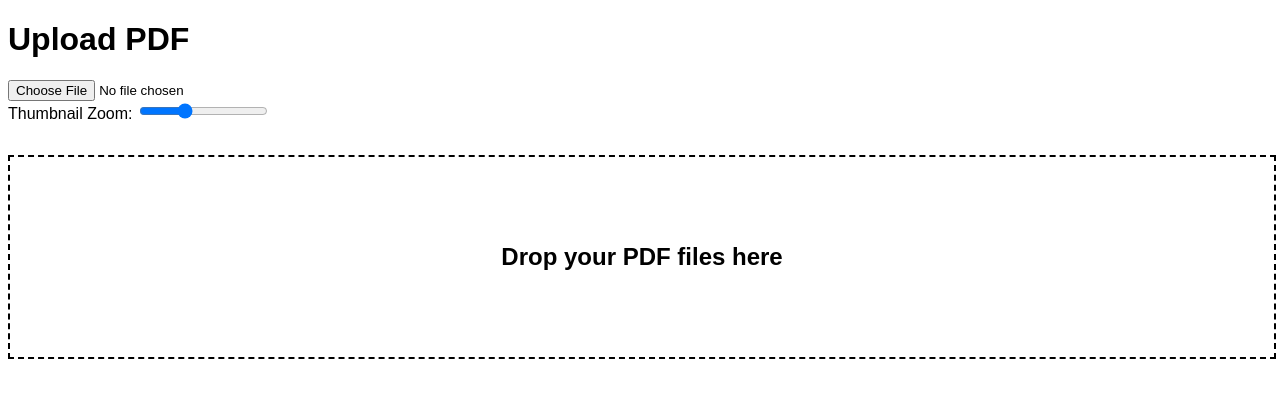
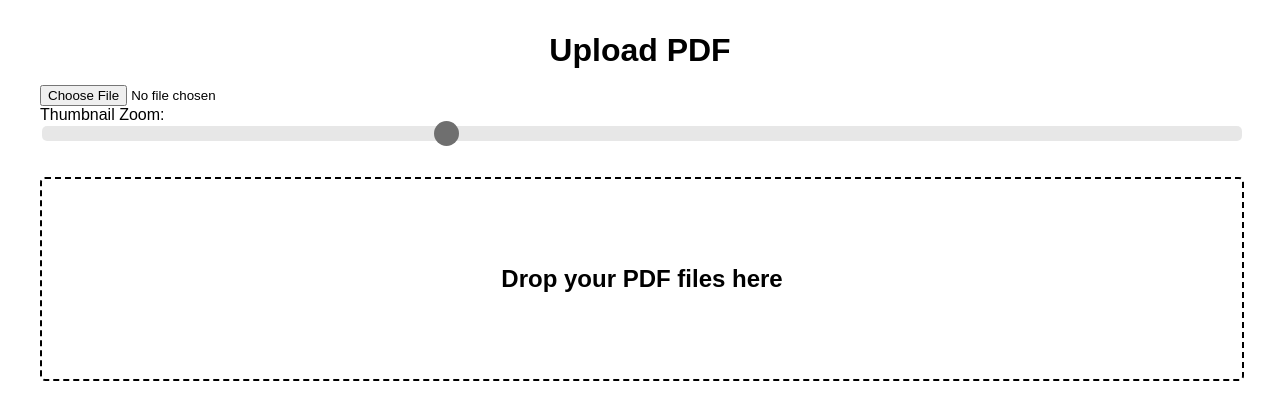
Before and after one commit to kaztraz/DocumentSlicerDicer, a Flask app: page / in a window 1280 px wide. Shown: the top 420 px of the page. Run offline with Flask 3, Linux system fonts and the light colour scheme; some libraries are stand-ins or nearby versions.

Commit message:
Some styling changes, uplaod works

```diff
--- a/static/scripts/main.js
+++ b/static/scripts/main.js
@@ -1,6 +1,8 @@
 import { loadLastOpenedFiles } from './loadLastOpenedFiles.js';
+import { initDragAndDrop } from './drag_and_drop.js';
 
 // Load the last opened files when the page loads
 window.addEventListener("load", () => {
   loadLastOpenedFiles();
+  initDragAndDrop();
 });
--- a/static/scripts/script.js
+++ b/static/scripts/script.js
@@ -2,6 +2,7 @@ import { loadLastOpenedFiles } from "./loadLastOpenedFiles.js";
 import { adjustZoom } from "./adjustZoom.js";
 import { displayThumbnails } from "./displayThumbnails.js";
 import { uploadPdf } from "./uploadPdf.js";
+import { initDragAndDrop } from "./drag_and_drop.js";
 
 window.loadLastOpenedFiles = loadLastOpenedFiles;
 window.adjustZoom = adjustZoom;
--- a/static/scripts/uploadPdf.js
+++ b/static/scripts/uploadPdf.js
@@ -1,19 +1,23 @@
 async function uploadPdf(event) {
+  if (event) {
     event.preventDefault();
-  const form = event.target;
+  }
+  const form = document.getElementById("upload-form");
   const formData = new FormData(form);
   const fileInput = form.querySelector('input[name="pdf_file"]');
   const file = fileInput.files[0];
 
-  loader.style.display = 'flex'; // show the loader
+  const loader = document.getElementById("spinner");
+  loader.style.display = "flex"; // Show the loader
 
-  formData.append('pdf_file', file);
+  try {
+    formData.append("pdf_file", file);
     const response = await fetch('/upload_pdf', {
       method: 'POST',
       body: formData,
     });
     const lastOpenedFilesInput = document.getElementById('lastOpenedFiles');
-  let lastOpenedFiles = lastOpenedFilesInput.value ? JSON.parse(lastOpenedFilesInput.value) : [];
+    let lastOpenedFiles = lastOpenedFilesInput.value && Array.isArray(JSON.parse(lastOpenedFilesInput.value)) ? JSON.parse(lastOpenedFilesInput.value) : [];
 
     lastOpenedFiles.push(file.name);
     if (lastOpenedFiles.length > 2) {
@@ -24,8 +28,11 @@ async function uploadPdf(event) {
     const jsonResponse = await response.json();
     displayThumbnails(jsonResponse.thumbnail_paths);
     form.reset();
-
-  loader.style.display = 'none'; // hide the loader
+  } catch (error) {
+    console.error("Error during PDF upload:", error);
+  } finally {
+    loader.style.display = 'none'; // Hide the loader
+  }
 }
 
 export { uploadPdf };
--- a/static/styles/styles.css
+++ b/static/styles/styles.css
@@ -1,29 +1,33 @@
-/* styles.css */
-
 body {
   font-family: Arial, sans-serif;
+  margin: 0;
+  padding: 0;
+}
+
+.container {
+  max-width: 1200px;
+  margin: 0 auto;
+  padding: 1rem;
+}
+
+h1 {
+  margin-top: 1rem;
+  margin-bottom: 1rem;
+  text-align: center;
 }
 
 .thumbnail-container {
   display: grid;
-  grid-template-columns: repeat(auto-fill, minmax(500px, 1fr));
+  grid-template-columns: repeat(auto-fill, minmax(200px, 1fr));
   grid-gap: 1rem;
   padding: 1rem;
 }
 
 .thumbnail {
-  max-width: 500px;
-  /*max-height: 200px;*/
+  max-width: 100%;
   object-fit: contain;
-  margin: 5px;
-}
-
-.highlight {
-  border: 2px dashed black;
-}
-
-.dragover {
-  background-color: #f2f2f2;
+  border: 1px solid #ccc;
+  border-radius: 5px;
 }
 
 #drop-zone {
@@ -35,6 +39,8 @@ body {
   align-items: center;
   font-size: 1.5em;
   font-weight: bold;
+  margin-bottom: 1rem;
+  border-radius: 5px;
 }
 
 #drop-zone.highlight {
@@ -42,13 +48,20 @@ body {
 }
 
 .spinner {
-  position: absolute;
-  top: 50%;
-  left: 50%;
-  transform: translate(-50%, -50%);
+  display: none;
+  position: fixed;
+  top: 0;
+  left: 0;
+  width: 100%;
+  height: 100%;
+  background-color: rgba(255, 255, 255, 0.8);
+  justify-content: center;
+  align-items: center;
+  z-index: 9999;
 }
 
-.spinner div {
+.spinner .dot1,
+.spinner .dot2 {
   width: 12px;
   height: 12px;
   border-radius: 50%;
@@ -67,41 +80,42 @@ body {
 
 @keyframes bounce {
   to {
-    transform: translate(0, -5px);
+    transform: translateY(-5px);
   }
 }
 
-.spinner {
-  display: none;
+/* Slider styles */
+.slider {
+  -webkit-appearance: none;
+  appearance: none;
+  width: 100%;
+  height: 15px;
+  background: #ddd;
+  outline: none;
+  opacity: 0.7;
+  -webkit-transition: .2s;
+  transition: opacity .2s;
+  border-radius: 5px;
 }
 
-#loader {
-  position: fixed;
-  top: 0;
-  left: 0;
-  width: 100%;
-  height: 100%;
-  background-color: rgba(255, 255, 255, 0.8);
-  display: none;
-  justify-content: center;
-  align-items: center;
-  z-index: 9999;
+.slider:hover {
+  opacity: 1;
 }
 
-.loader-icon {
-  width: 50px;
-  height: 50px;
+.slider::-webkit-slider-thumb {
+  -webkit-appearance: none;
+  appearance: none;
+  width: 25px;
+  height: 25px;
+  background: #333;
+  cursor: pointer;
   border-radius: 50%;
-  border: 5px solid #ccc;
-  border-top-color: #999;
-  animation: spin 1s ease-in-out infinite;
 }
 
-@keyframes spin {
-  from {
-    transform: rotate(0);
-  }
-  to {
-    transform: rotate(360deg);
-  }
+.slider::-moz-range-thumb {
+  width: 25px;
+  height: 25px;
+  background: #333;
+  cursor: pointer;
+  border-radius: 50%;
 }
--- a/templates/index.html
+++ b/templates/index.html
@@ -7,9 +7,10 @@
   </head>
   <body>
     <input type="hidden" id="lastOpenedFiles" value="2">
+    <div class="container">
       <h1>Upload PDF</h1>
       <form id="upload-form">
-      <input type="file" name="pdf_file" accept="application/pdf" onchange="uploadPdf(event)">
+        <input type="file" name="pdf_file" accept="application/pdf" onchange="window.uploadPdf(event)">
       </form>
       <label for="zoom">Thumbnail Zoom:</label>
       <input type="range" min="50" max="200" value="100" class="slider" id="zoom">
@@ -23,8 +24,7 @@
       <div id="drop-zone">
         Drop your PDF files here
       </div>
-
+    </div>
     <script src="/static/scripts/script.js" type="module"></script>
-
   </body>
 </html>
```
Also changed, not shown: static/scripts/drag_and_drop.js (+42 -0 lines), static/scripts/index.js (deleted, +0 -34 lines). Lines whose indentation alone changed are shown as unchanged.
